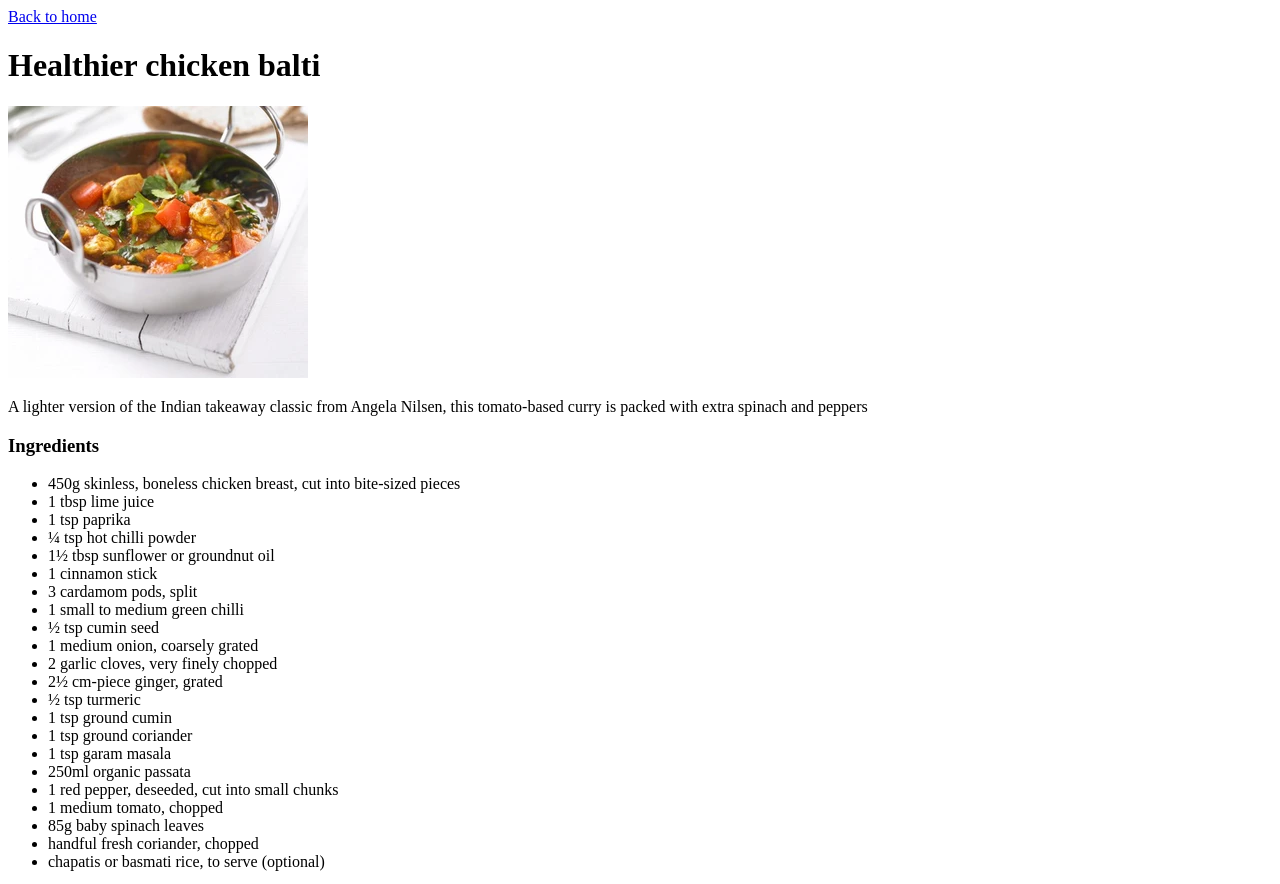
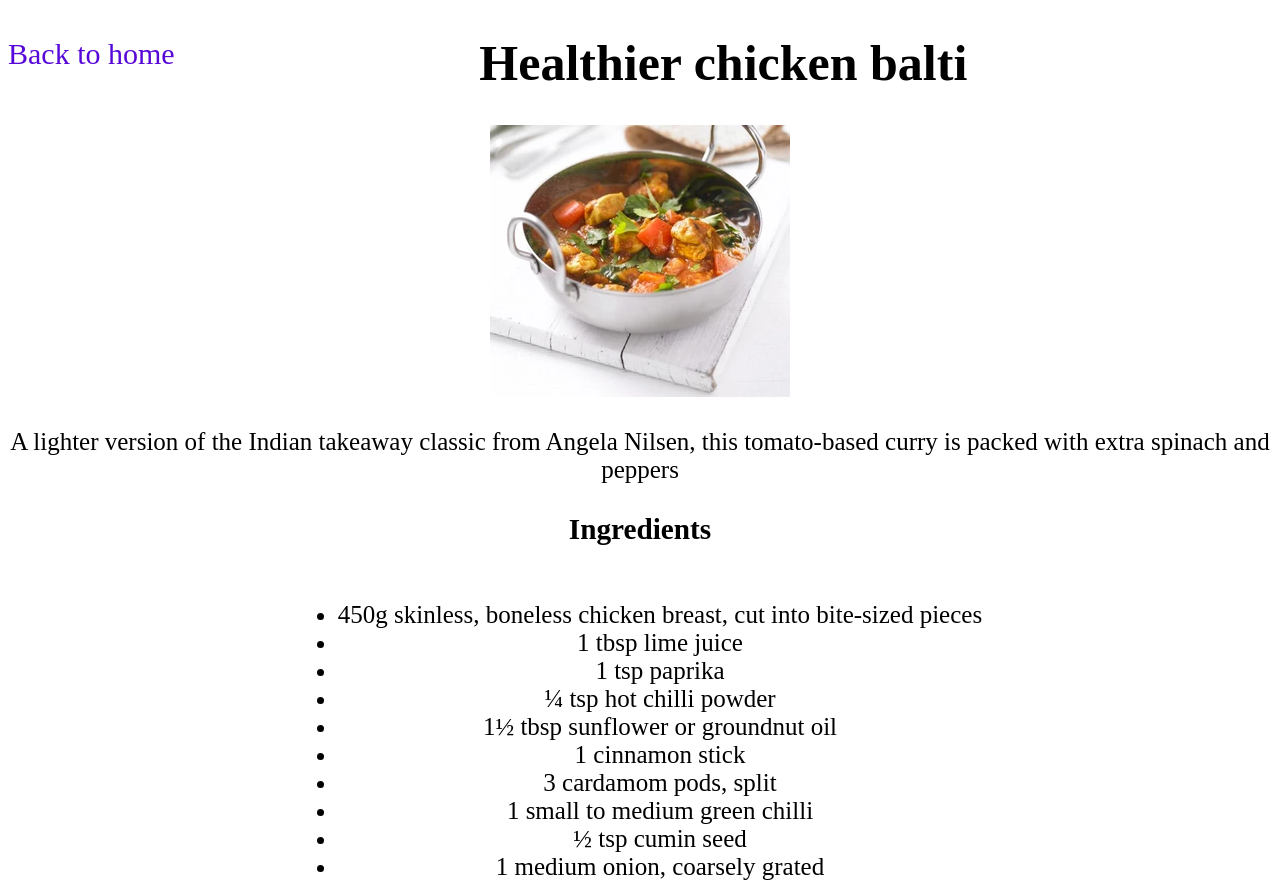
Before and after one commit to kord117/odin-recipes, a plain HTML site: page pages/Healthier_chicken_balti.html in a window 1280 px wide. Shown: the top 884 px of the page. Drawn offline with Linux system fonts and the light colour scheme.

Commit message:
add style to pages

```diff
--- a/pages/Healthier_chicken_balti.html
+++ b/pages/Healthier_chicken_balti.html
@@ -4,10 +4,11 @@
         <meta charset="UTF-8">
         <meta name="viewport" content="width=device-width, initial-scale=1.0">
         <title>Healthier chicken balti</title>
+        <link rel="stylesheet" href="../styles.css">
     </header>
 
     <body>
-        <a href="../index.html">Back to home</a>
+        <a class="home"  href="../index.html">Back to home</a>
         <h1>Healthier chicken balti</h1>
         <p><img src="../images/chicken-balti.webp" alt="Chicken balit"></p>
         <p>A lighter version of the Indian takeaway classic from Angela Nilsen,
--- /dev/null
+++ b/styles.css
@@ -0,0 +1,33 @@
+body{
+    text-align: center;
+    font-size: 25px;
+}
+
+
+ul{
+    display: inline-block;
+}
+
+
+/* i didnt wright this??? */
+.home{
+    --b: 0.1em;   /* the thickness of the line */
+    --c: #e80909; /* the color */
+
+    float: left ;
+    font-size: 30px;
+
+    color: #0000;
+    padding-block: var(--b);
+    background:
+      linear-gradient(var(--c) 50%,rgb(87, 7, 216) 0) 0% calc(100% - var(--_p,0%))/100% 200%,
+      linear-gradient(var(--c) 0 0) 0% var(--_p,0%)/var(--_p,0%) var(--b) no-repeat;
+    -webkit-background-clip: text,padding-box;
+            background-clip: text,padding-box;
+    transition: .3s var(--_s,0s) linear,background-size .3s calc(.3s - var(--_s,0s));
+  }
+
+.home:hover {
+  --_p: 100%;
+  --_s: .3s;
+}
```
Also changed, not shown: index.html (+1 -0 lines), pages/carrot_cake_cookies.html (+2 -1 lines), pages/chocolatecookies.html (+2 -1 lines), pages/super_veg_pasta.html (+2 -1 lines).
